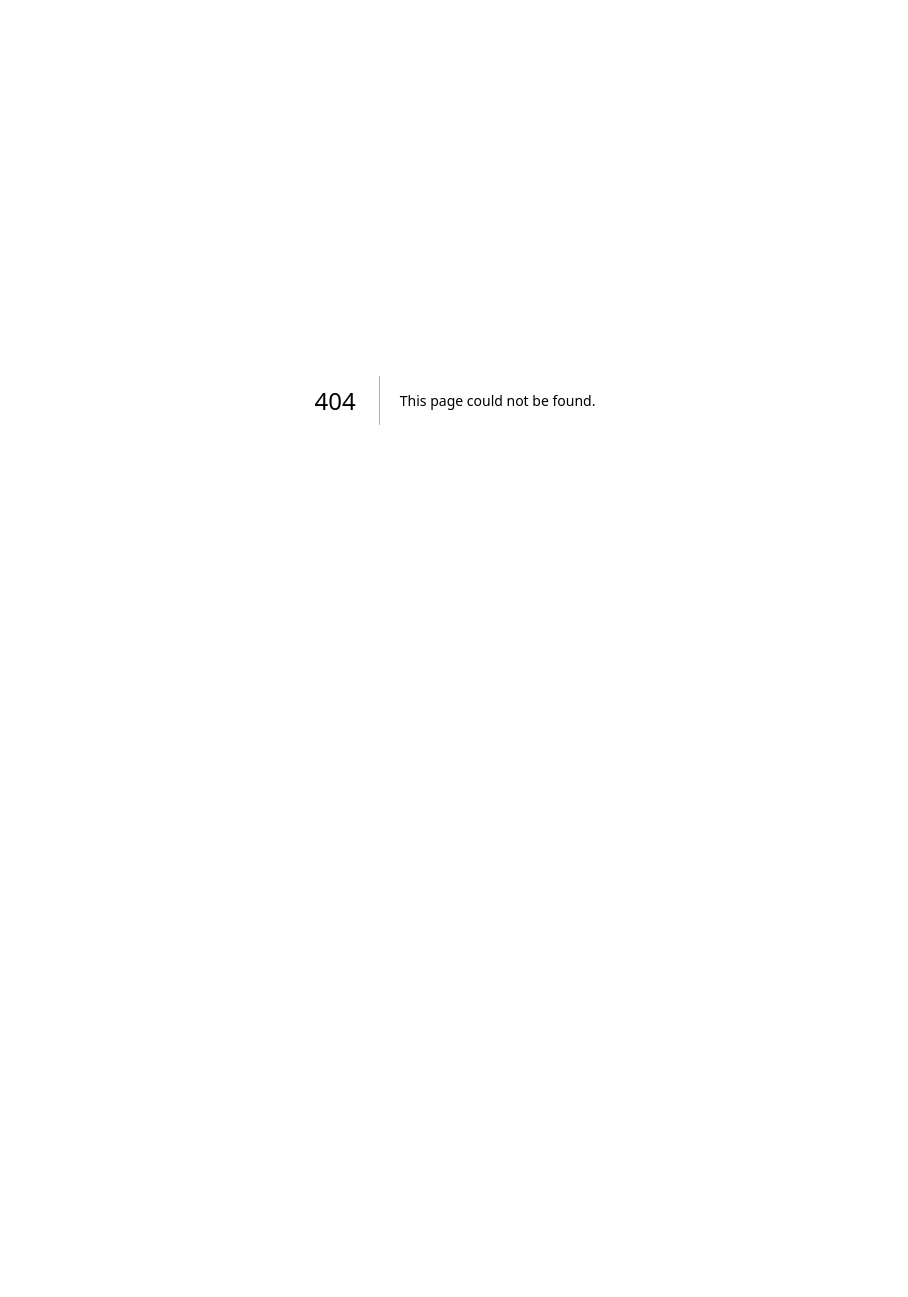
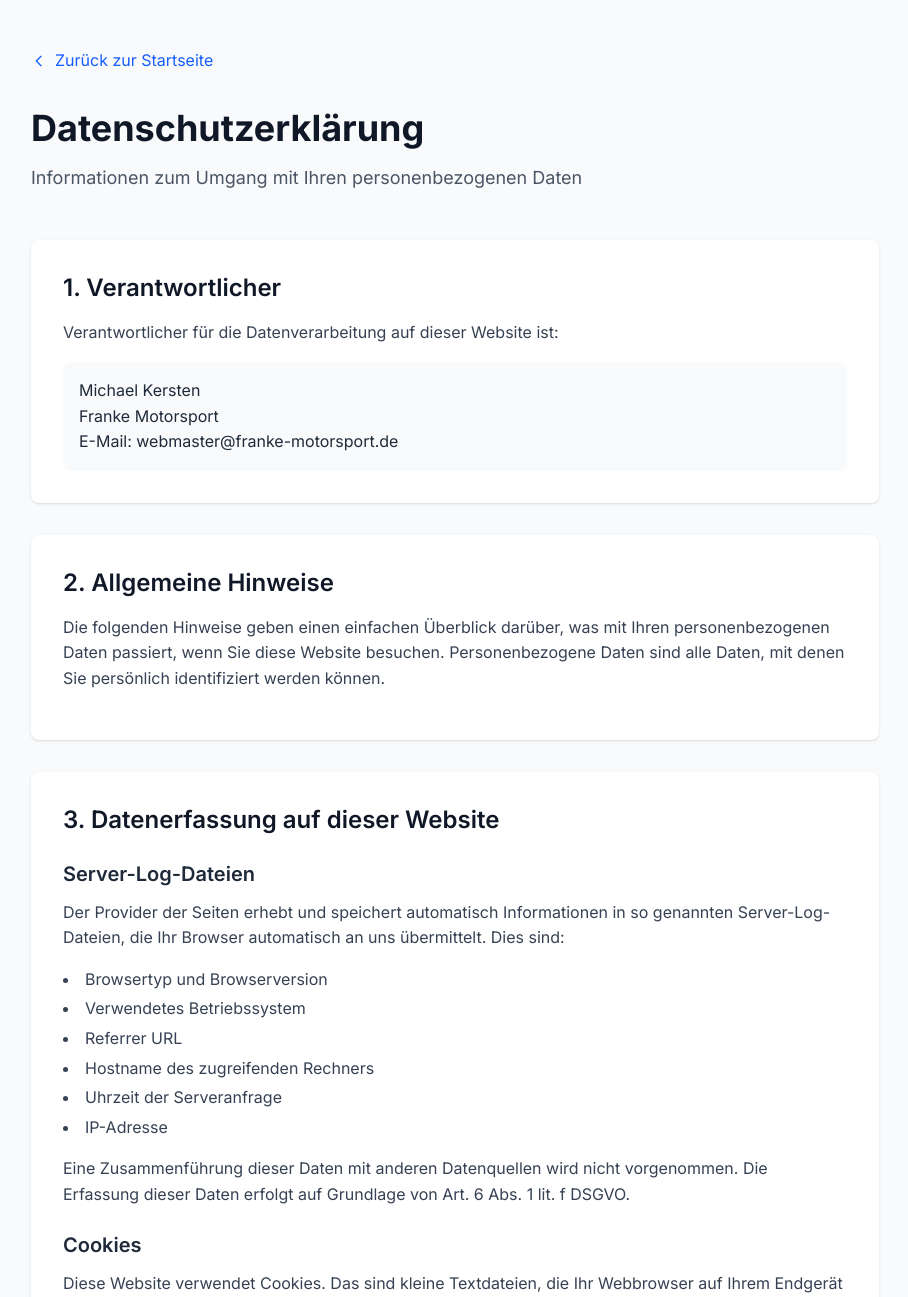
Before and after one commit to kvasselkvasier/franke-motorsport, a Next.js app: page /datenschutz in a window 1280 px wide. Before the commit this address had no page. Shown: the top 1297 px of the page, without its empty margins (185-1093 px from the left). Before the commit the page ends 800 px from the top, so only its background shows below. Built offline with nearby package versions, Linux system fonts and the light colour scheme.

Commit message:
feat impressum und datenschutz

```diff
--- /dev/null
+++ b/src/app/datenschutz/page.tsx
@@ -0,0 +1,152 @@
+import type { Metadata } from 'next';
+import Link from 'next/link';
+
+export const metadata: Metadata = {
+  title: 'Datenschutzerklärung | Franke Motorsport',
+  description: 'Datenschutzerklärung und Informationen zum Umgang mit personenbezogenen Daten bei Franke Motorsport.',
+  robots: {
+    index: true,
+    follow: false,
+  },
+};
+
+export default function Datenschutz() {
+  return (
+    <main className="min-h-screen bg-gray-50">
+      <div className="max-w-4xl mx-auto px-6 py-12">
+        {/* Navigation zurück */}
+        <div className="mb-8">
+          <Link
+            href="/"
+            className="inline-flex items-center text-blue-600 hover:text-blue-800 transition-colors"
+          >
+            <svg className="w-4 h-4 mr-2" fill="none" stroke="currentColor" viewBox="0 0 24 24">
+              <path strokeLinecap="round" strokeLinejoin="round" strokeWidth={2} d="M15 19l-7-7 7-7" />
+            </svg>
+            Zurück zur Startseite
+          </Link>
+        </div>
+
+        {/* Header */}
+        <div className="mb-12">
+          <h1 className="text-4xl font-bold text-gray-900 mb-4">Datenschutzerklärung</h1>
+          <p className="text-gray-600 text-lg">
+            Informationen zum Umgang mit Ihren personenbezogenen Daten
+          </p>
+        </div>
+
+        {/* Content */}
+        <div className="prose max-w-none">
+          <div className="bg-white rounded-lg shadow-sm p-8 mb-8">
+            <h2 className="text-2xl font-semibold text-gray-900 mb-4">1. Verantwortlicher</h2>
+            <p className="text-gray-700 mb-4">
+              Verantwortlicher für die Datenverarbeitung auf dieser Website ist:
+            </p>
+            <div className="bg-gray-50 p-4 rounded-lg">
+              <p className="text-gray-800">
+                Michael Kersten<br />
+                Franke Motorsport<br />
+                E-Mail: webmaster@franke-motorsport.de
+              </p>
+            </div>
+          </div>
+
+          <div className="bg-white rounded-lg shadow-sm p-8 mb-8">
+            <h2 className="text-2xl font-semibold text-gray-900 mb-4">2. Allgemeine Hinweise</h2>
+            <p className="text-gray-700 mb-4">
+              Die folgenden Hinweise geben einen einfachen Überblick darüber, was mit Ihren personenbezogenen Daten
+              passiert, wenn Sie diese Website besuchen. Personenbezogene Daten sind alle Daten, mit denen Sie
+              persönlich identifiziert werden können.
+            </p>
+          </div>
+
+          <div className="bg-white rounded-lg shadow-sm p-8 mb-8">
+            <h2 className="text-2xl font-semibold text-gray-900 mb-4">3. Datenerfassung auf dieser Website</h2>
+
+            <h3 className="text-xl font-semibold text-gray-800 mb-3 mt-6">Server-Log-Dateien</h3>
+            <p className="text-gray-700 mb-4">
+              Der Provider der Seiten erhebt und speichert automatisch Informationen in so genannten Server-Log-Dateien,
+              die Ihr Browser automatisch an uns übermittelt. Dies sind:
+            </p>
+            <ul className="list-disc list-inside text-gray-700 mb-4 space-y-1">
+              <li>Browsertyp und Browserversion</li>
+              <li>Verwendetes Betriebssystem</li>
+              <li>Referrer URL</li>
+              <li>Hostname des zugreifenden Rechners</li>
+              <li>Uhrzeit der Serveranfrage</li>
+              <li>IP-Adresse</li>
+            </ul>
+            <p className="text-gray-700 mb-4">
+              Eine Zusammenführung dieser Daten mit anderen Datenquellen wird nicht vorgenommen.
+              Die Erfassung dieser Daten erfolgt auf Grundlage von Art. 6 Abs. 1 lit. f DSGVO.
+            </p>
+
+            <h3 className="text-xl font-semibold text-gray-800 mb-3 mt-6">Cookies</h3>
+            <p className="text-gray-700 mb-4">
+              Diese Website verwendet Cookies. Das sind kleine Textdateien, die Ihr Webbrowser auf Ihrem Endgerät speichert.
+              Cookies helfen uns dabei, unser Angebot nutzerfreundlicher, effektiver und sicherer zu machen.
+            </p>
+          </div>
+
+          <div className="bg-white rounded-lg shadow-sm p-8 mb-8">
+            <h2 className="text-2xl font-semibold text-gray-900 mb-4">4. Externe Dienste</h2>
+
+            <h3 className="text-xl font-semibold text-gray-800 mb-3">Google AdSense</h3>
+            <p className="text-gray-700 mb-4">
+              Diese Website verwendet Google AdSense, einen Dienst zum Einbinden von Werbeanzeigen der Google Ireland Limited.
+              AdSense verwendet Cookies und Web Beacons (unsichtbare Grafiken), die eine Analyse der Benutzung der Website ermöglichen.
+            </p>
+
+            <h3 className="text-xl font-semibold text-gray-800 mb-3 mt-6">Twitch</h3>
+            <p className="text-gray-700 mb-4">
+              Wir binden Videos und Streams der Plattform Twitch ein. Anbieter ist die Twitch Interactive, Inc.,
+              350 Bush Street, 2nd Floor, San Francisco, CA 94104, USA.
+            </p>
+
+            <h3 className="text-xl font-semibold text-gray-800 mb-3 mt-6">YouTube</h3>
+            <p className="text-gray-700 mb-4">
+              Wir binden Videos der Plattform YouTube ein. Anbieter ist die Google Ireland Limited,
+              Gordon House, Barrow Street, Dublin 4, Irland.
+            </p>
+          </div>
+
+          <div className="bg-white rounded-lg shadow-sm p-8 mb-8">
+            <h2 className="text-2xl font-semibold text-gray-900 mb-4">5. Ihre Rechte</h2>
+            <p className="text-gray-700 mb-4">
+              Sie haben jederzeit das Recht:
+            </p>
+            <ul className="list-disc list-inside text-gray-700 mb-4 space-y-1">
+              <li>unentgeltlich Auskunft über Ihre bei uns gespeicherten personenbezogenen Daten zu erhalten</li>
+              <li>Berichtigung unrichtiger oder unvollständiger Daten zu verlangen</li>
+              <li>Löschung Ihrer bei uns gespeicherten Daten zu verlangen</li>
+              <li>Einschränkung der Datenverarbeitung zu verlangen</li>
+              <li>der Datenverarbeitung zu widersprechen</li>
+              <li>Datenübertragbarkeit zu verlangen</li>
+            </ul>
+          </div>
+
+          <div className="bg-white rounded-lg shadow-sm p-8 mb-8">
+            <h2 className="text-2xl font-semibold text-gray-900 mb-4">6. Kontakt</h2>
+            <p className="text-gray-700 mb-4">
+              Bei Fragen zum Datenschutz können Sie sich jederzeit an uns wenden:
+            </p>
+            <div className="bg-gray-50 p-4 rounded-lg">
+              <p className="text-gray-800">
+                E-Mail: webmaster@franke-motorsport.de<br />
+                Betreff: Datenschutzanfrage
+              </p>
+            </div>
+          </div>
+
+          <div className="bg-blue-50 border border-blue-200 rounded-lg p-6">
+            <p className="text-blue-800 text-sm">
+              <strong>Stand:</strong> September 2025<br />
+              Diese Datenschutzerklärung kann jederzeit angepasst werden.
+              Die aktuelle Version finden Sie immer auf dieser Seite.
+            </p>
+          </div>
+        </div>
+      </div>
+    </main>
+  );
+}
--- a/src/app/impressum.tsx
+++ b/src/app/impressum.tsx
@@ -17,25 +17,25 @@ export default function Impressum() {
         <section className="mb-6">
           <h2 className="text-xl font-semibold mb-2">Angaben gemäß § 5 TMG</h2>
           <p>
-            Max Mustermann<br />
-            Musterstraße 1<br />
-            12345 Musterstadt<br />
+            Michael Kersten<br />
+            Westernplan 27<br />
+            39108 Magdeburg<br />
             Deutschland
           </p>
         </section>
         <section className="mb-6">
           <h2 className="text-xl font-semibold mb-2">Kontakt</h2>
           <p>
-            Telefon: 01234 / 567890<br />
-            E-Mail: info@franke-motorsport.de
+            Telefon: 0163 / 6658400<br />
+            E-Mail: webmaster@franke-motorsport.de
           </p>
         </section>
         <section className="mb-6">
           <h2 className="text-xl font-semibold mb-2">Verantwortlich für den Inhalt nach § 55 Abs. 2 RStV</h2>
           <p>
-            Max Mustermann<br />
-            Musterstraße 1<br />
-            12345 Musterstadt
+            Michael Kersten<br />
+            Westernplan 27<br />
+            39108 Magdeburg
           </p>
         </section>
         <section className="mb-6">
@@ -56,7 +56,6 @@ export default function Impressum() {
             Die durch die Seitenbetreiber erstellten Inhalte und Werke auf diesen Seiten unterliegen dem deutschen Urheberrecht. Beiträge Dritter sind als solche gekennzeichnet.
           </p>
         </section>
-        <p className="text-xs text-gray-500 mt-8">Vorlage. Bitte mit Ihren echten Daten ersetzen!</p>
       </div>
     </main>
   )
```
